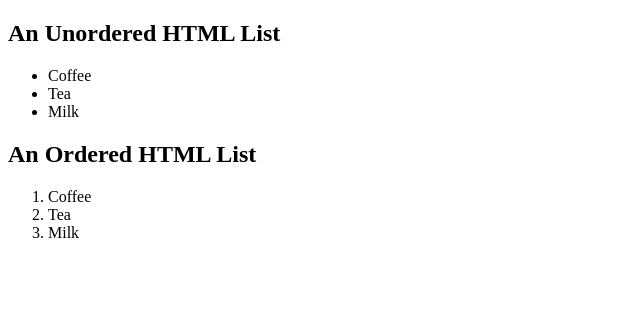
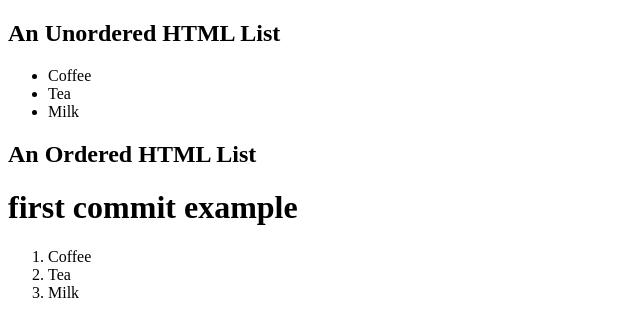
Before and after one commit to honey1417/undo-repo, a plain HTML site: page index.html in a window 1280 px wide. Shown: the whole page, without its empty margins (0-640 px from the left). Drawn offline with Linux system fonts and the light colour scheme.

Commit message:
1st commit

```diff
--- a/index.html
+++ b/index.html
@@ -11,6 +11,8 @@
 		</ul>
 
 		<h2>An Ordered HTML List</h2>
+		<h1>
+			first  commit example</h1>
 
 		<ol>
 			  <li>Coffee</li>
```
